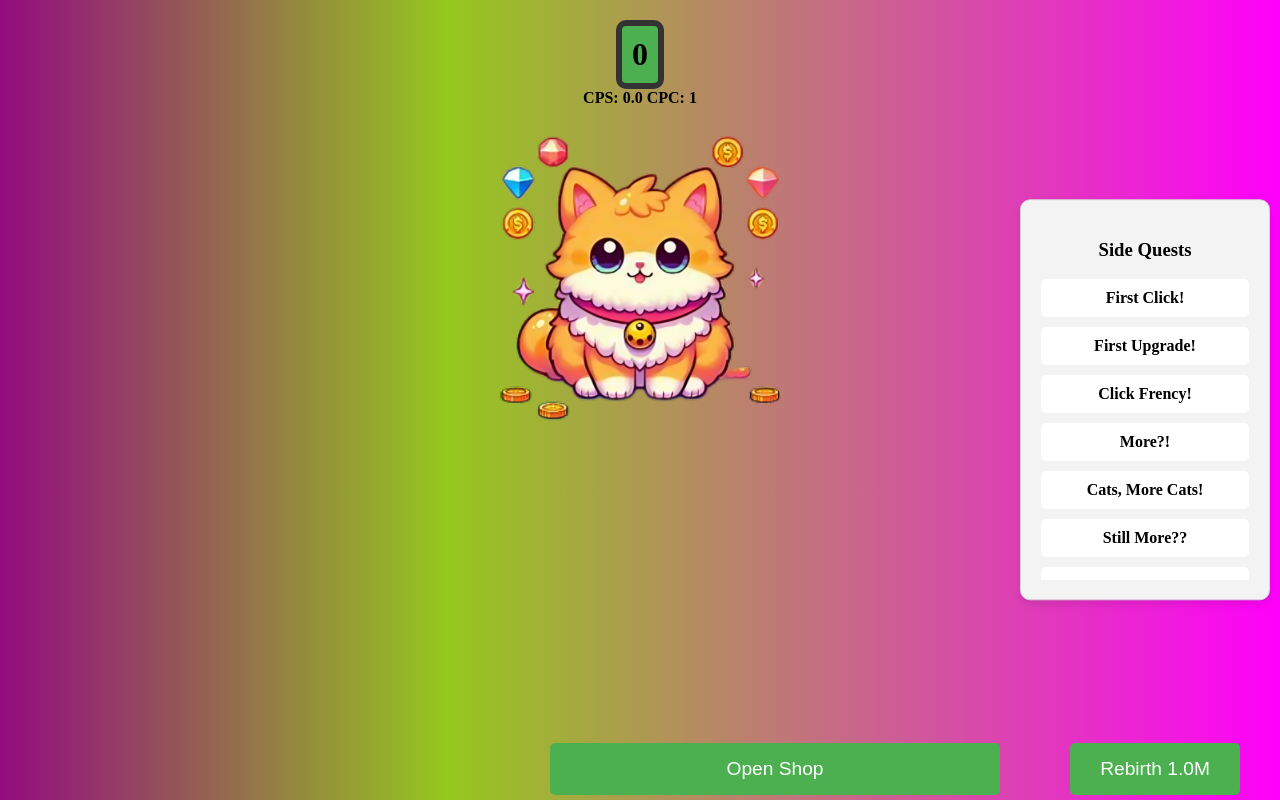
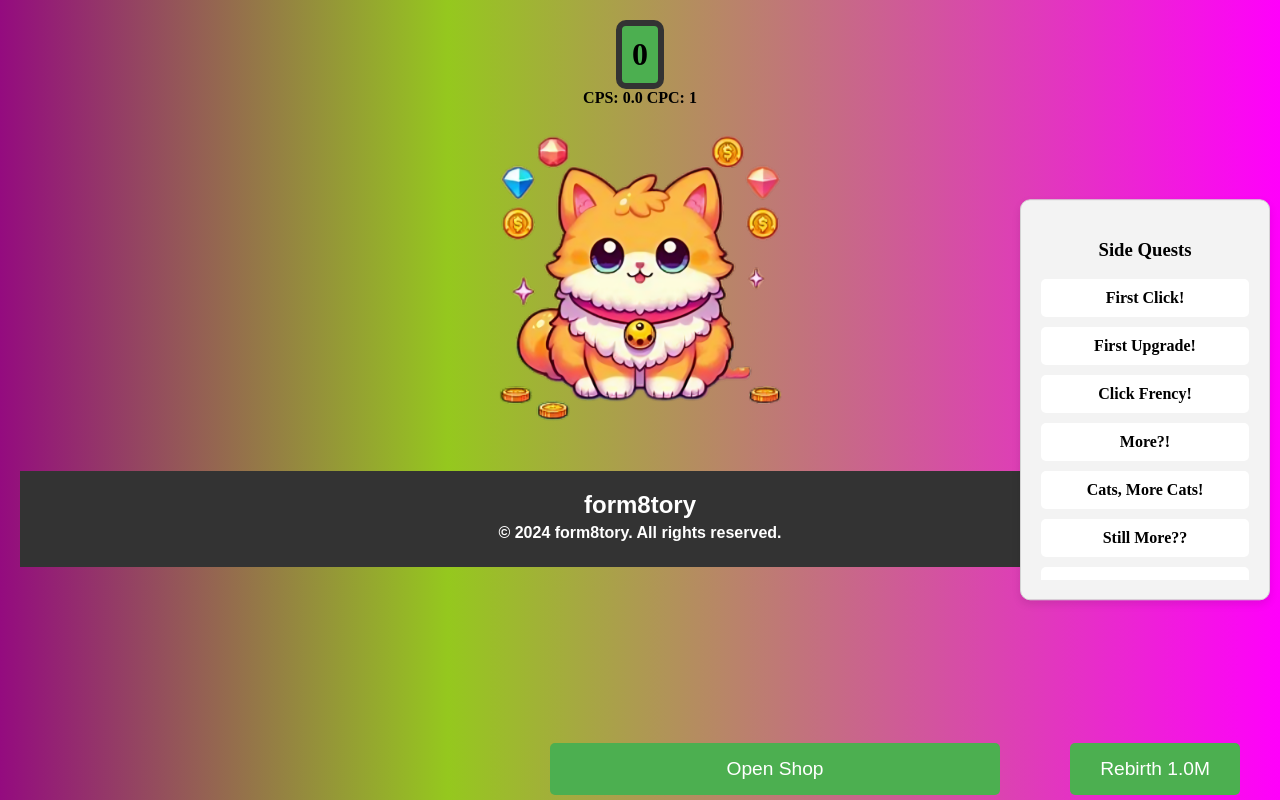
Before and after one commit to form8tory/Cat-Clicker, a plain HTML site: page index.html in a window 1280 px wide. Drawn offline with nearby package versions, Linux system fonts and the light colour scheme; a web font is replaced by a local one.

Commit message:
Update index.html

```diff
--- a/index.html
+++ b/index.html
@@ -1,3 +1,4 @@
+
 <!DOCTYPE html>
 <html lang="en">
 <head>
@@ -309,6 +310,28 @@
   scrollbar-color: #888 #f0f0f0; /* Thumb and track color */
 }
 
+.footer {
+    background-color: #333;
+    color: white;
+    text-align: center;
+    padding: 20px 0;
+    font-family: 'Arial', sans-serif;
+  }
+  .footer a {
+    color: #f8f8f8;
+    text-decoration: none;
+    margin: 0 10px;
+  }
+  .footer a:hover {
+    text-decoration: underline;
+  }
+  .footer p {
+    margin: 5px 0;
+  }
+  .footer .form8tory {
+    font-size: 1.5em;
+    font-weight: bold;
+  }
 </style>
 </head>
 <body>
@@ -498,6 +521,11 @@
   <ul id="quest-list">
     <!-- Quest items will be added here dynamically -->
   </ul>
+</div>
+
+<div class="footer">
+  <div class="form8tory">form8tory</div>
+  <p>© 2024 form8tory. All rights reserved.</p>
 </div>
 <script>
  document.getElementById('cat').ondragstart = function() { return false; };
```
